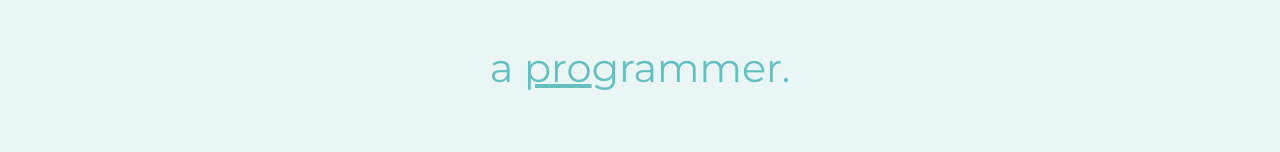
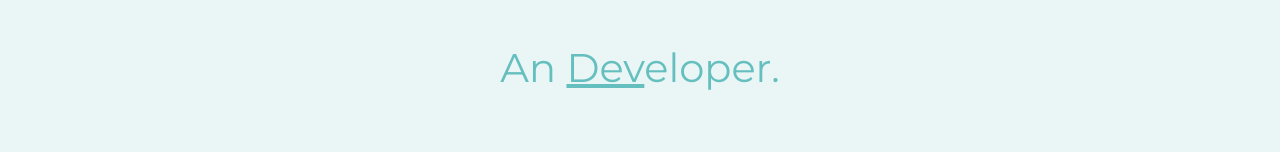
Before and after one commit to AshwiniIT123/CV, a plain HTML site: page index.html in a window 1280 px wide. Shown: the part 239-391 px from the top of the page. Drawn offline with Linux system fonts and the light colour scheme.

Commit message:
Update index.html

```diff
--- a/index.html
+++ b/index.html
@@ -16,7 +16,7 @@
   <div class="top-container">
     <img class="top-cloud" src="cloud.png" alt="cloud Image">
     <h1>I'm Ashwini.</h1>
-    <h2>a <span class="pro">pro</span>grammer.</h2>
+    <h2>An <span class="pro">Dev</span>eloper.</h2>
     <img class="bottom-cloud" src="cloud.png" alt="cloud Image">
     <img src="mountain.png" alt="Mountain Image">
   </div>
```
